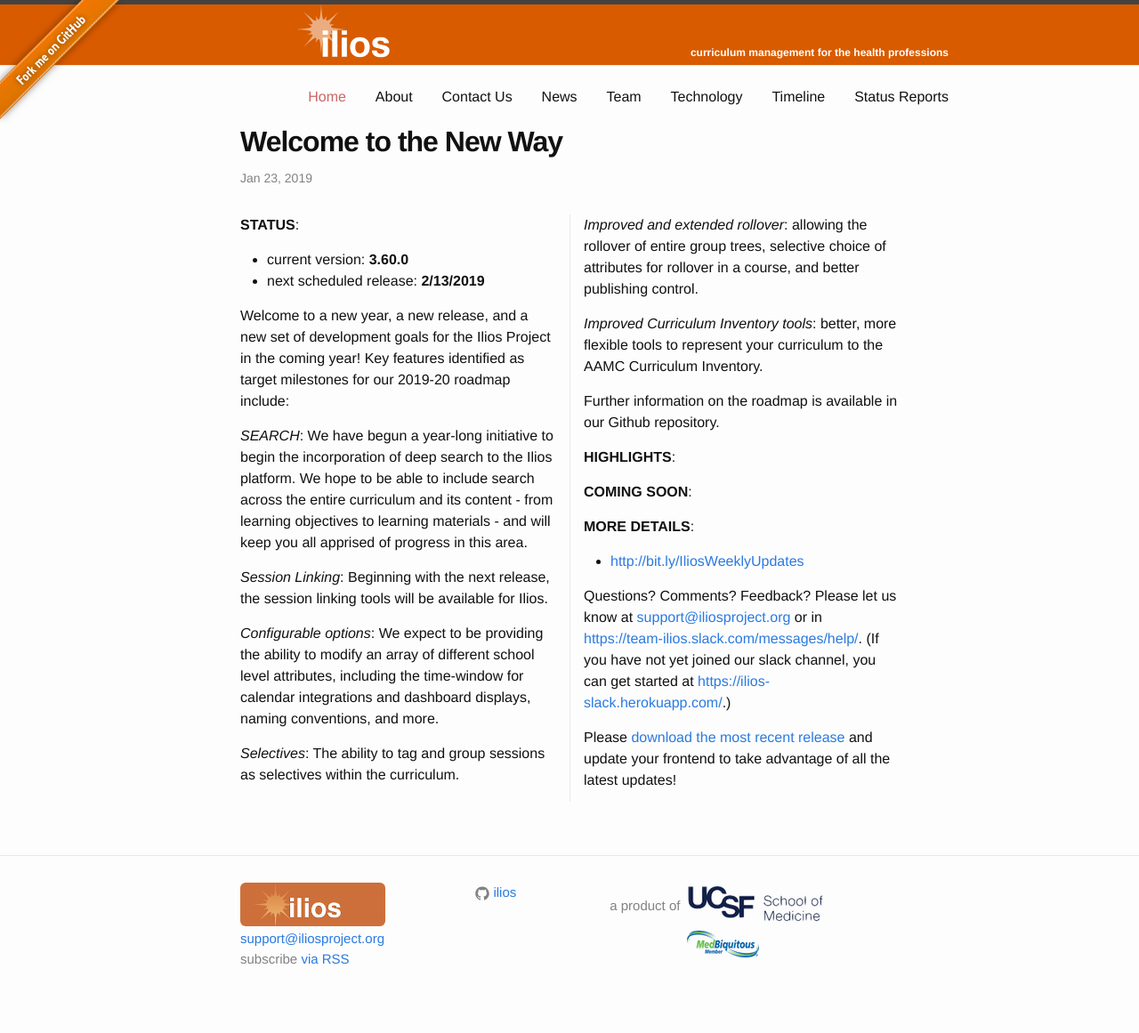
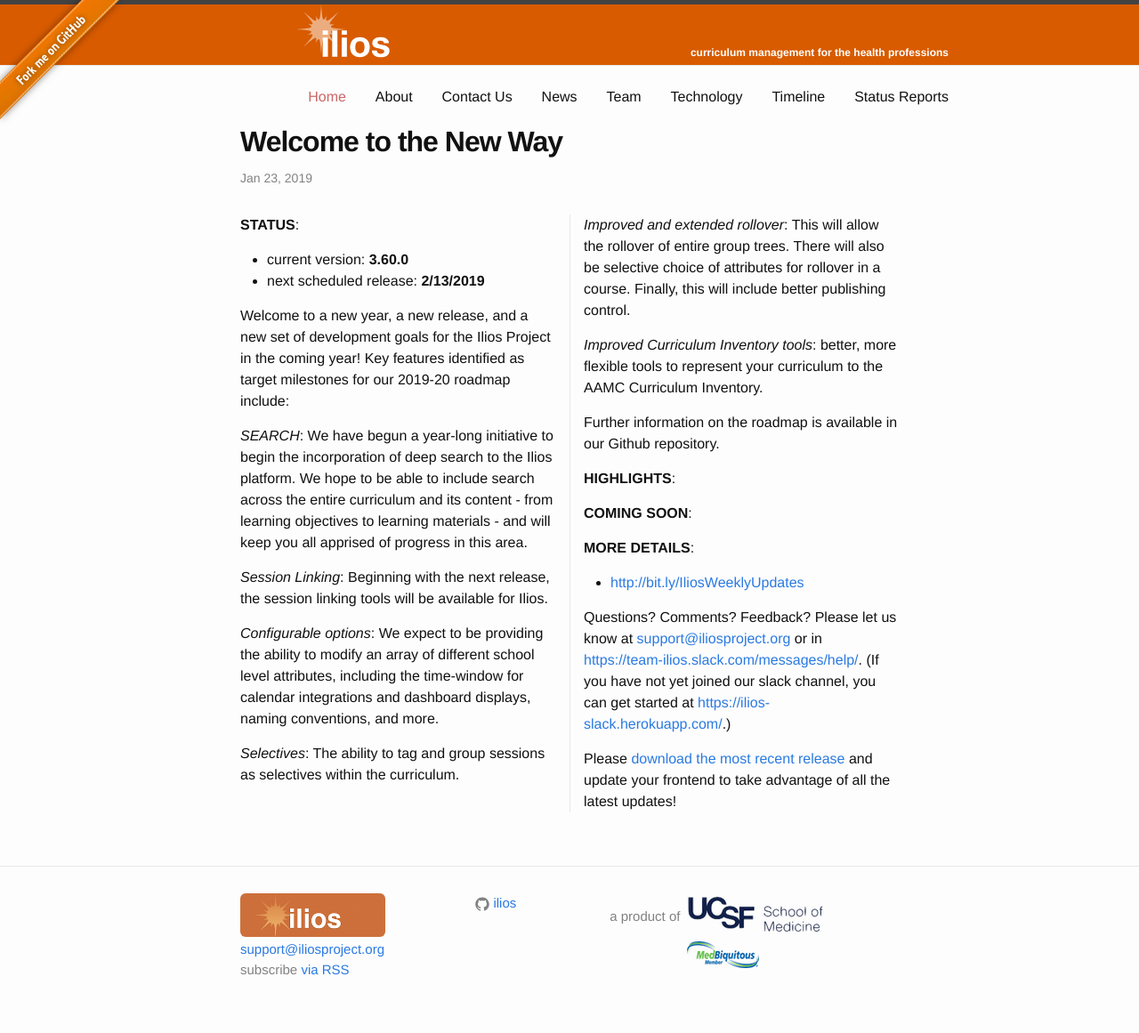
Before and after one commit to ilios/iliosproject.org, a Jekyll site: the page built from _posts/2019-01-25-updates.markdown, in a window 1280 px wide. Shown: the whole page at 89% size. Built offline with Jekyll 4.4.1, drawn with Linux system fonts in a browser that asks for light colours.

Commit message:
Update _posts/2019-01-25-updates.markdown
Co-Authored-By: saschaben <sascha.cohen@ucsf.edu>

```diff
--- a/_posts/2019-01-25-updates.markdown
+++ b/_posts/2019-01-25-updates.markdown
@@ -18,7 +18,7 @@
 
 *Selectives*: The ability to tag and group sessions as selectives within the curriculum.
 
-*Improved and extended rollover*: allowing the rollover of entire group trees, selective choice of attributes for rollover in a course, and better publishing control.
+*Improved and extended rollover*: This will allow the rollover of entire group trees. There will also be selective choice of attributes for rollover in a course. Finally, this will include better publishing control.
 
 *Improved Curriculum Inventory tools*: better, more flexible tools to represent your curriculum to the AAMC Curriculum Inventory.
 
```
